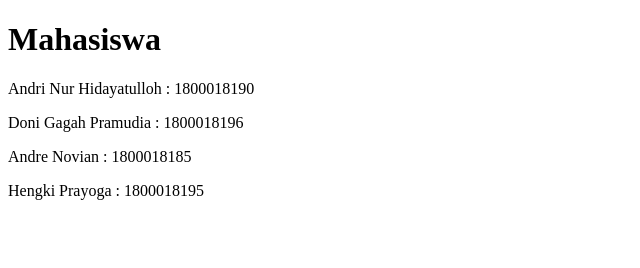
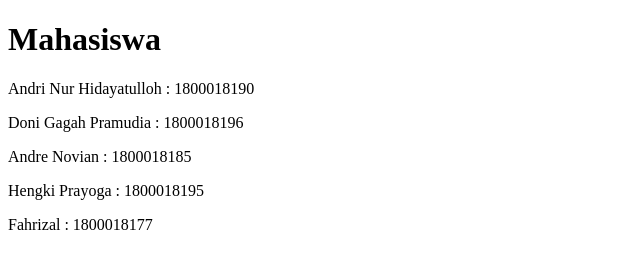
Before and after one commit to andrinur13/testpull, a plain HTML site: page index.html in a window 1280 px wide. Shown: the whole page, without its empty margins (0-640 px from the left). Drawn offline with Linux system fonts and the light colour scheme.

Commit message:
OKE SIAP MERGED SELESAI

```diff
--- a/index.html
+++ b/index.html
@@ -12,5 +12,6 @@
     <p>Doni Gagah Pramudia      : 1800018196</p>
     <p>Andre Novian             : 1800018185</p>
     <p>Hengki Prayoga           : 1800018195</p>
+    <p>Fahrizal                 : 1800018177</p>
 </body>
 </html>
```
